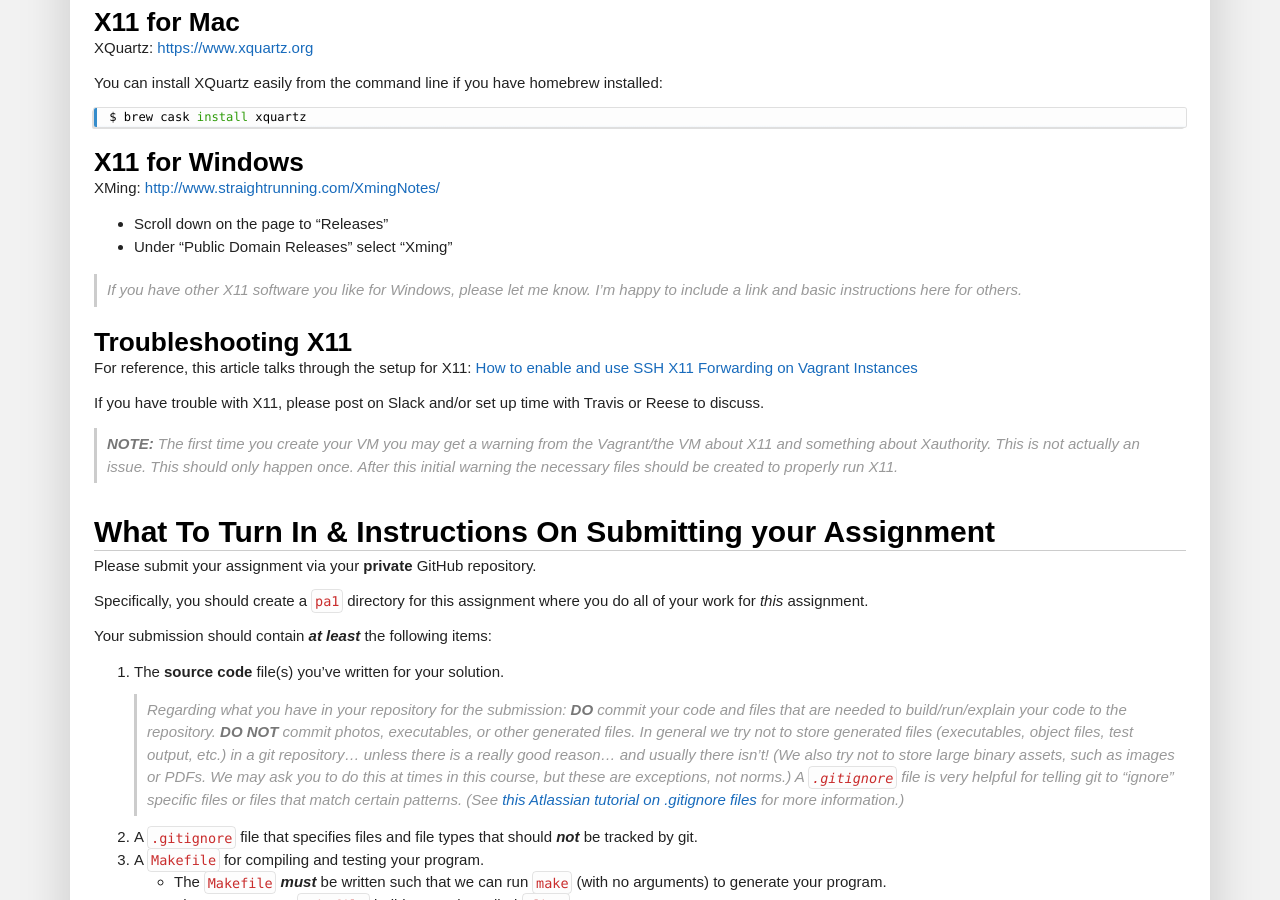
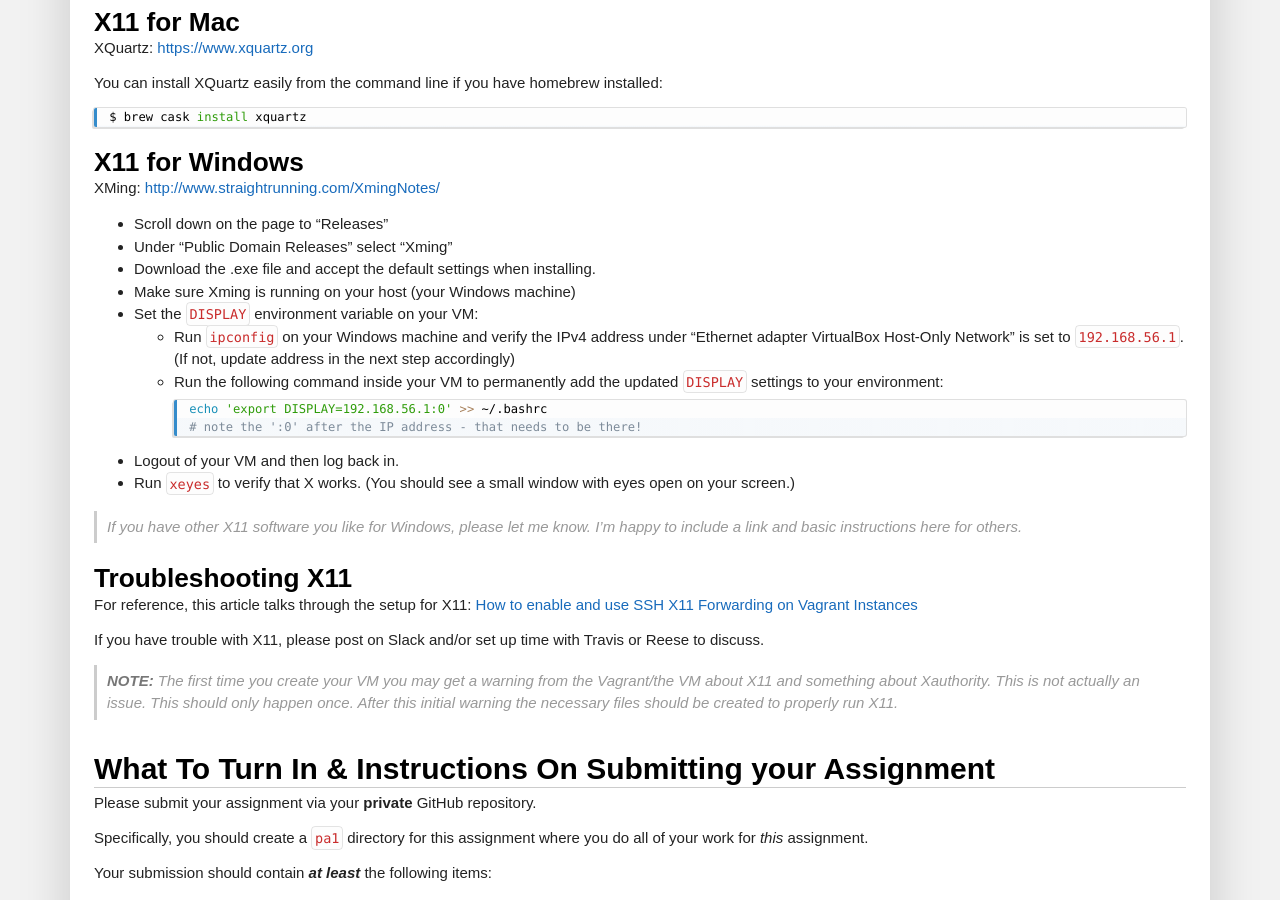
Before and after one commit to traviswpeters/cs460-2020-fall, a Jekyll site: the page built from pa1/index.md, in a window 1280 px wide and 900 px high, scrolled down 3211 px. Built offline with Jekyll 4.4.1, drawn with Linux system fonts in a browser that asks for light colours; nearby versions of some CDN libraries; some web fonts are replaced; comment, search, counter and statistics services are not loaded; our own code applies the rules of GitHub Pages for plain Markdown files.

Commit message:
updated pa1 X instructions

````diff
--- a/pa1/index.md
+++ b/pa1/index.md
@@ -136,6 +136,18 @@
 XMing: [http://www.straightrunning.com/XmingNotes/](http://www.straightrunning.com/XmingNotes/)
 - Scroll down on the page to "Releases"
 - Under "Public Domain Releases" select "Xming"
+- Download the .exe file and accept the default settings when installing.
+- Make sure Xming is running on your host (your Windows machine)
+- Set the `DISPLAY` environment variable on your VM:
+  - Run `ipconfig` on your Windows machine and verify the IPv4 address under "Ethernet adapter VirtualBox Host-Only Network" is set to `192.168.56.1`.
+  (If not, update address in the next step accordingly)
+  - Run the following command inside your VM to permanently add the updated `DISPLAY` settings to your environment:
+  ```bash
+  echo 'export DISPLAY=192.168.56.1:0' >> ~/.bashrc
+  # note the ':0' after the IP address - that needs to be there!
+  ```
+- Logout of your VM and then log back in.
+- Run `xeyes` to verify that X works. (You should see a small window with eyes open on your screen.)
 
 > If you have other X11 software you like for Windows, please let me know. I'm happy to include a link and basic instructions here for others.
 
````
